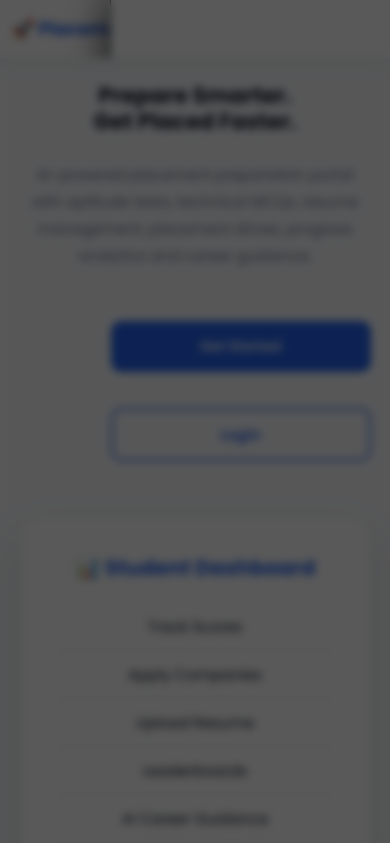
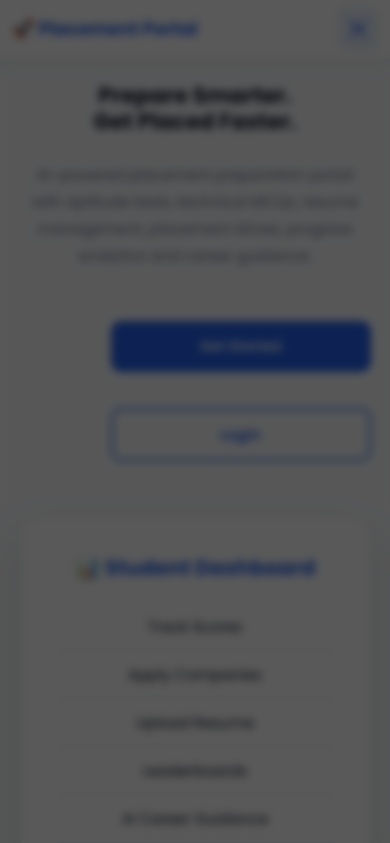
Before and after one commit to krunal1911/Placement-Portal-, a website: page frontend/views/index.html in a window 390 px wide. Both pictures are taken after a click on the button "Toggle navigation". Shown: the top 843 px of the page. Drawn offline with Linux system fonts and the light colour scheme.

Commit message:
Fix mobile drawer containing block trap by removing backdrop-filter and re-parenting nav drawer to body

```diff
--- a/frontend/public/responsive.css
+++ b/frontend/public/responsive.css
@@ -580,8 +580,8 @@ textarea {
         top: 0 !important;
         z-index: 1050 !important;
         gap: 8px !important;
-        backdrop-filter: blur(12px) !important;
-        -webkit-backdrop-filter: blur(12px) !important;
+        backdrop-filter: none !important;
+        -webkit-backdrop-filter: none !important;
         background: var(--bg-nav, #ffffff) !important;
         border-bottom: 1px solid var(--border, #e2e8f0) !important;
     }
--- a/frontend/public/responsive.js
+++ b/frontend/public/responsive.js
@@ -290,6 +290,9 @@ document.addEventListener("DOMContentLoaded", () => {
             nav.appendChild(hamburger);
 
             function openMenu() {
+                if (ul.parentNode !== document.body) {
+                    document.body.appendChild(ul);
+                }
                 ul.classList.add("open");
                 hamburger.classList.add("active");
                 overlay.style.display = "block";
--- a/frontend/public/style.css
+++ b/frontend/public/style.css
@@ -30,7 +30,6 @@ nav{
     border-bottom: 1px solid var(--border, #e2e8f0);
     box-shadow:0 2px 20px rgba(0,0,0,.08);
     z-index:1000;
-    backdrop-filter: blur(10px);
 }
 
 .logo{
```
